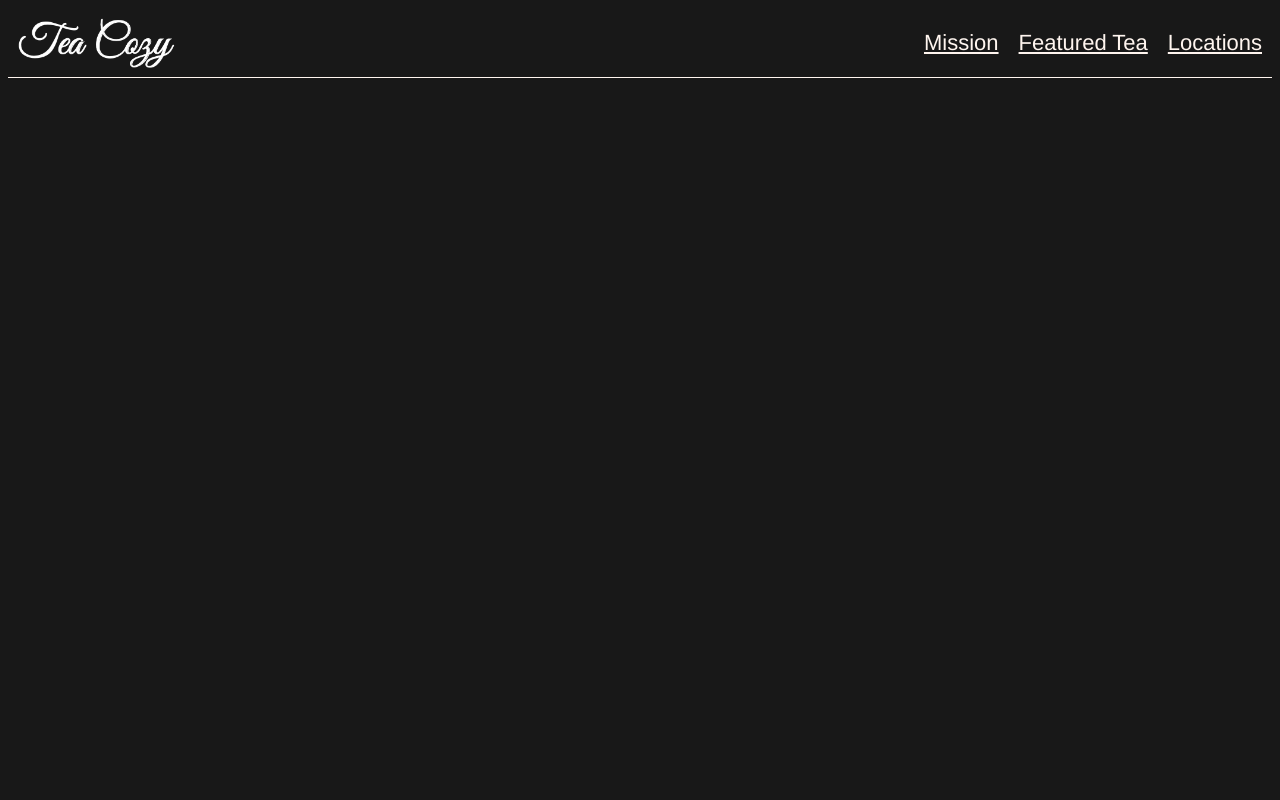
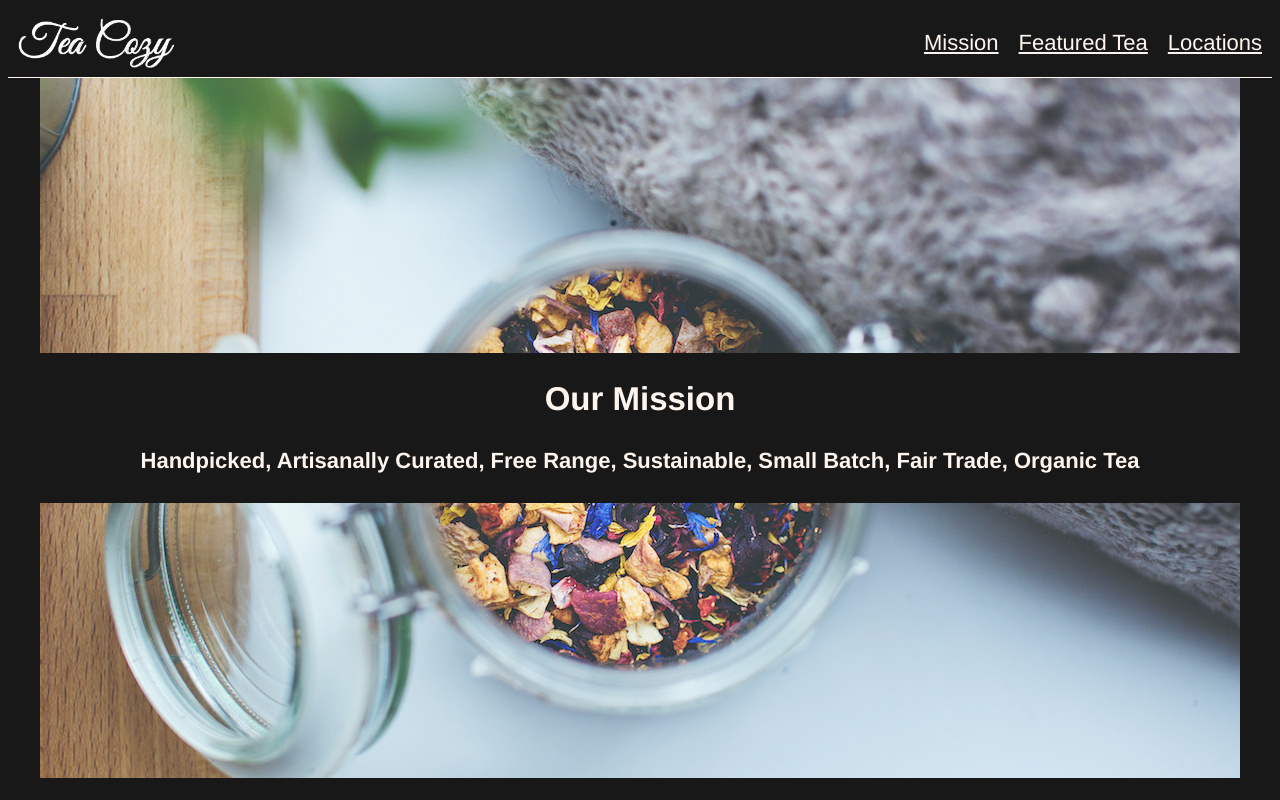
Before and after one commit to cbrosser/TeaCozy, a plain HTML site: page index.html in a window 1280 px wide. Drawn offline with Linux system fonts and the light colour scheme.

Commit message:
Add Mission section

```diff
--- a/index.html
+++ b/index.html
@@ -13,14 +13,19 @@
         <a href="#locations">Locations</a>
       </nav>
     </header>
-    <div id="mission">
+    <div class="main">
+      <div id="mission">
+        <div class="label">
+          <h2>Our Mission</h2>
+          <h4>Handpicked, Artisanally Curated, Free Range, Sustainable, Small Batch, Fair Trade, Organic Tea</h4>
+        </div>
+      </div>
+      <div id="featured">
 
-    </div>
-    <div id="featured">
+      </div>
+      <div id="locations">
 
-    </div>
-    <div id="locations">
-
+      </div>
     </div>
     <footer></footer>
   </body>
--- a/resources/css/style.css
+++ b/resources/css/style.css
@@ -25,8 +25,21 @@ nav a {
   color: seashell;
   padding: 10px;
 }
+.main {
+  flex-direction: column;
+  align-items: center;
+}
+.label {
+  background-color: black;
+}
 #mission {
-
+  height: 700px;
+  background-image: url("img-mission-background.jpg");
+  display: inline-flex;
+  align-items: center;
+}
+#mission .label {
+  width: 1200px;
 }
 #featured {
 
```
